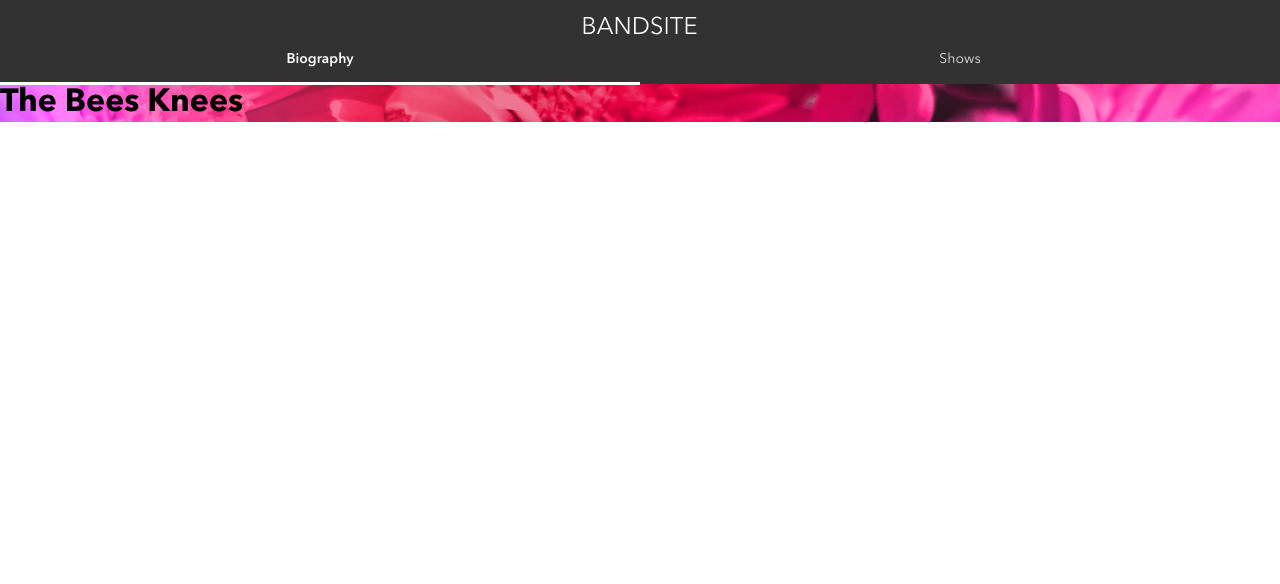
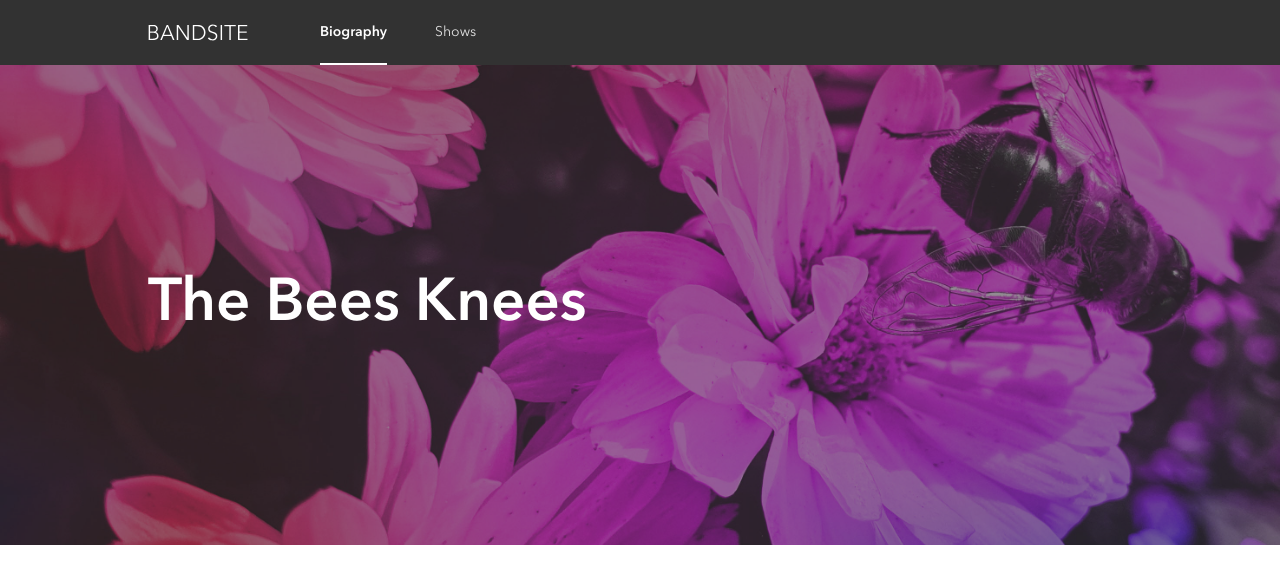
Before and after one commit to JustinL197/bandsite-project, a plain HTML site: page index.html in a window 1280 px wide. Drawn offline with Linux system fonts and the light colour scheme.

Commit message:
edits made to styling

```diff
--- a/index.html
+++ b/index.html
@@ -18,6 +18,7 @@
     </header>
 
     <main class="hero">
+        <div class="hero__overlay"></div>
         <h1 class="hero__title">The Bees Knees</h1>
     </main>
 </body>
--- a/styles/bio.scss
+++ b/styles/bio.scss
@@ -1,11 +1,60 @@
+@use './partials/mixins' as mixin;
 @import './partials/global';
-@import './partials/mixins';
 
 .hero{
     background-image: url(../assets/Images/hero-bio.jpg);
     background-size: cover;
+    background-position: center;
+    display: flex;
+    align-items: center;
+    position: relative;
+    height: 20vh;
+    width: 100%;
 
-    &__title{
+    @include mixin.mobile-l{
+        height: 30vh;
+    }
+
+    @include mixin.tablet{
+        height: 45vh;
+    }
+
+    @include mixin.desktop{
+        height: 60vh;
+    }
+
+    &__overlay {
+        content:'';
+        position: absolute;
+        left: 0;
+        right: 0;
+        top: 0;
+        bottom: 0;
+        background: rgba(50, 50, 50, 0.5);
+        z-index: 1;
+    }
+
+    &__title {
+        padding-left: 16px;
         margin:0;
+        color: $primary-text-lighbg;
+        font-size: $page-header-font-size;
+        line-height: $page-header-line-height;
+        font-weight: 600;
+        z-index: 2;
+
+        @include mixin.tablet{
+            padding-left: 36px;
+            font-size: $page-header-font-size * 2.5;
+            line-height: $page-header-line-height * 2.125;
+            font-weight: 600;
+        }
+
+        @include mixin.desktop{
+            padding-left: 148px;
+            font-size: $page-header-font-size * 2.5;
+            line-height: $page-header-line-height * 2.125;
+            font-weight: 600;
+        }
     }
 }
--- a/styles/partials/_global.scss
+++ b/styles/partials/_global.scss
@@ -1,4 +1,6 @@
+@use './mixins' as mixin;
 @import './font-type';
+
 
 //colors
 $primary-text-darkbg: #323232;
@@ -54,16 +56,51 @@ body{
     align-items: center;
     justify-content: center;
 
+    @include mixin.tablet{
+        flex-direction: row;
+        align-items: center;
+        justify-content: start;
+    }
+
+    @include mixin.desktop{
+        flex-direction: row;
+        align-items: center;
+        justify-content: start;
+    }
+
     &__logo{
         padding-top: 16px;
         max-width: 120px;
         max-height: 20px;
+
+        @include mixin.tablet{
+            padding-top: 24px;
+            padding-bottom: 24px;
+            padding-left: 36px;
+            padding-right: 72px;
+        }
+
+        @include mixin.desktop{
+            width: 100px;
+            padding-top: 24px;
+            padding-bottom: 24px;
+            padding-left: 148px;
+            padding-right: 72px;
+        }
     }
 
     &__list{
         display: flex;
         width: 100%;
         padding: 0;
+
+        @include mixin.tablet{
+            width: auto;
+        }
+
+        @include mixin.desktop{
+            width: auto;
+        }
     }
 
     &__list-item{
@@ -72,8 +109,17 @@ body{
         text-align: center;
         list-style: none;
         font-size: $subheader-font-size;
+
+        @include mixin.tablet{
+            width: 100%;
+            padding-right: 48px;
+        }
+
+        @include mixin.desktop{
+            width: 100%;
+            padding-right: 48px;
+        }
     }
-
 
     &__link{
         display:block;
@@ -84,17 +130,26 @@ body{
         &::after {
             content: '';
             position: absolute;
-            left: 0; // Start at the center of the element
-            right:0;
-            bottom: -17px; // Adjust this value to place the underline below the text
+            left: 0; // positioning the ::after content
+            right:0; //positioning the ::after contnet
+            bottom: -17px;
             background: white;
             width: 0%; // Full width of the element
             height: 3px; // Thickness of the underline
+
+            @include mixin.tablet{
+                bottom: -25px; // Adjust this value to place the underline below the text
+            }
+
+            @include mixin.desktop{
+                bottom: -25px;
+            }
         }
 
-        &--active::after {
+        &--active::after, &:hover::after{
             width: 100%; // Underline will always be the full width on hover and when active
         }
+
 
         &--active{
             color:$primary-text-lighbg;
--- a/styles/partials/_mixins.scss
+++ b/styles/partials/_mixins.scss
@@ -1,5 +1,6 @@
 //breakpoints
-$breakpoint-mobile: 767px;
+$breakpoint-mobile: 425px;
+$breakpoint-mobile-l: 767px;
 $breakpoint-tablet: 768px;
 $breakpoint-desktop: 1280px;
 
@@ -10,8 +11,13 @@ $breakpoint-desktop: 1280px;
     }
 }
 
+@mixin mobile-l{
+    @media (min-width: ($breakpoint-mobile + 1px)) and (max-width:($breakpoint-tablet - 1px)){
+        @content;
+    }
+}
 @mixin tablet{
-    @media (min-width: $breakpoint-tablet) and (max-width: ($breakpoint-desktop - 1x)){
+    @media (min-width: $breakpoint-tablet) and (max-width: ($breakpoint-desktop - 1px)){
         @content;
     }
 }
```
Also changed, not shown: styles/bio.css.
